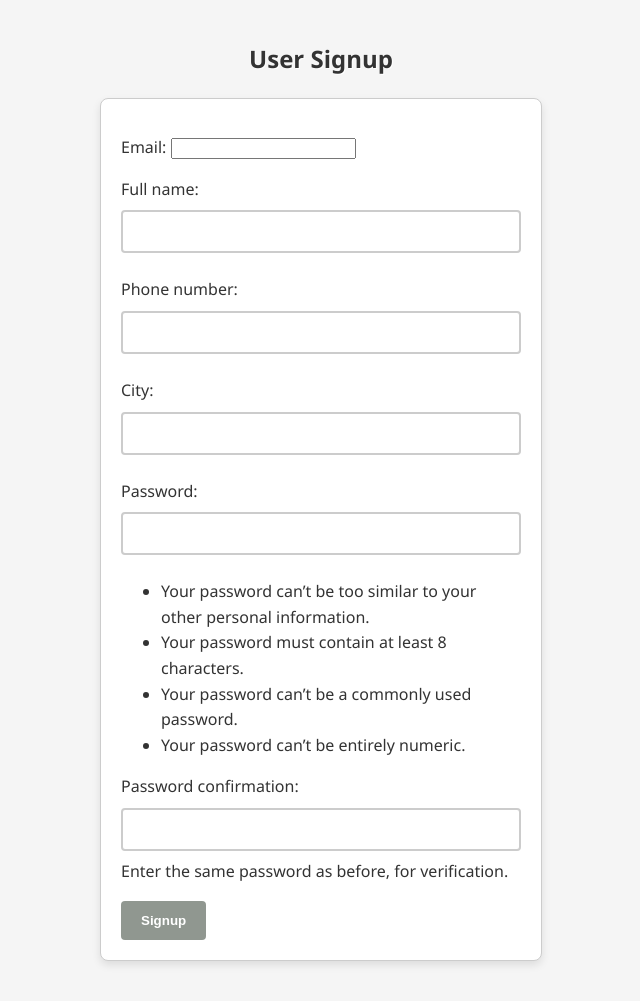
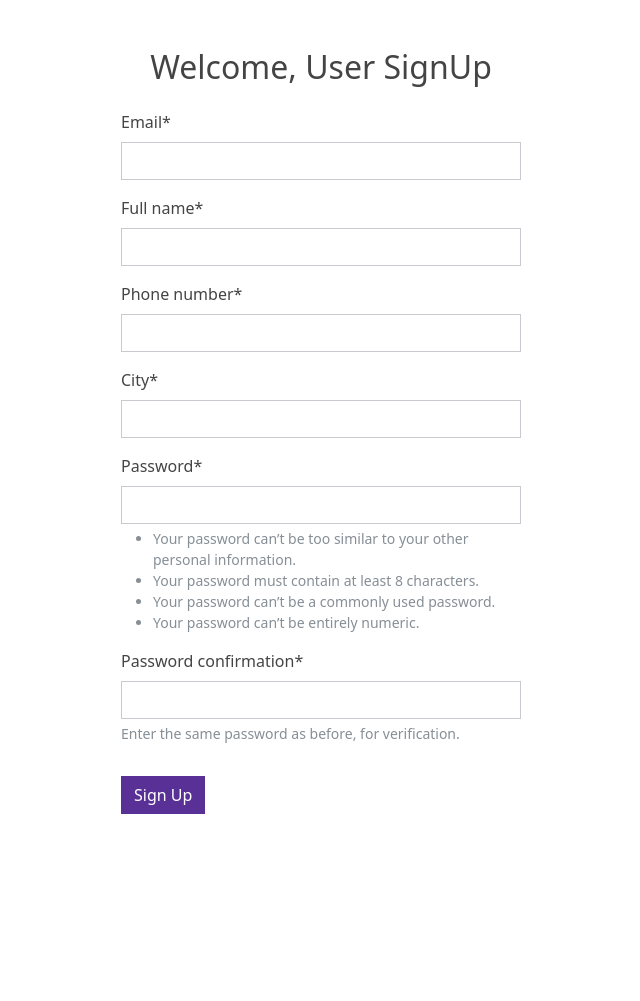
Before and after one commit to gcivil-nyu-org/INET-Wednesday-Spring2024-Team-2, a Django app: page /signup/user_up in a window 1280 px wide. Shown: the whole page, without its empty margins (319-959 px from the left). After the commit the page ends 814 px from the top, so only its background shows below. Run offline with Django 5.2, Linux system fonts and the light colour scheme; some libraries are stand-ins or nearby versions.

Commit message:
modified CSS for all the forms

```diff
--- a/users/forms.py
+++ b/users/forms.py
@@ -3,6 +3,7 @@ from django.contrib.auth.forms import UserCreationForm
 from django.contrib.auth import get_user_model
 from .models import CustomUser
 from django.contrib.auth.forms import AuthenticationForm
+from django.core.exceptions import ValidationError
 
 User = get_user_model()
 
@@ -23,6 +24,11 @@ class UserSignUpForm(UserCreationForm):
             "password1",
             "password2",
         )
+    def clean_email(self):
+        email = self.cleaned_data['email']
+        if not email.endswith('@nyu.edu'):
+            raise ValidationError("Oops!! Only NYU email addresses are supported.")
+        return email
 
 
 class LandlordSignupForm(UserCreationForm):
--- a/users/templates/home.html
+++ b/users/templates/home.html
@@ -70,7 +70,7 @@
         <a href="{% url 'user_login' %}">Login as User</a>
     </div>
     <div class="login-section">
-        <p>Are you a landlord? Post your listings, reach potential tenants</p>
+        <p>Are you a landlord? Post your listings and reach potential tenants!</p>
         <a href="{% url 'landlord_login' %}">Login as Landlord</a>
     </div>
 </div>
--- a/users/templates/login/landlord_login.html
+++ b/users/templates/login/landlord_login.html
@@ -31,7 +31,6 @@
             {{ form|crispy }}
             <input type="submit" class="btn btn-primary btn-block mt-3" value="Log In"/>
         </form>
-        <a href="{% url 'landlord_signup' %}" class="btn btn-secondary form-button">Signup as Landlord</a>
     </div>
     <div class="text-center mt-2">
         <span class = "text-primary">New Landlord? </span>
--- a/users/templates/login/user_login.html
+++ b/users/templates/login/user_login.html
@@ -25,7 +25,7 @@
 </head>
 <body>
 <div class="container mt-5">
-    <h2 class="text-center">Hello, User Login</h2>
+    <h2 class="text-center">User Login</h2>
     <div class="custom-form">
         <form action="" method="post" class="mt-4">
             {% csrf_token %}
--- a/users/templates/users/signup/signup.html
+++ b/users/templates/users/signup/signup.html
@@ -1,3 +1,4 @@
+{% load crispy_forms_tags %}
 <!DOCTYPE html>
 <html lang="en">
 <head>
@@ -5,19 +6,33 @@
     <meta name="viewport" content="width=device-width, initial-scale=1.0">
     <title>User Sign Up</title>
     {% load static %}
-    <link rel="stylesheet" href="{% static 'users/common_style.css' %}">
+    <link rel="stylesheet" href="https://bootswatch.com/5/pulse/bootstrap.min.css">
+    <!-- <link rel="stylesheet" href="{% static 'users/common_style.css' %}"> -->
+    <style>
+        /* Additional custom styling */
+        .custom-form {
+            max-width: 400px; /* Adjust the max-width as needed */
+            margin: auto; /* Center the form */
+        }
+        .form-button {
+            width: 100%;
+            padding: 10px; /* Adjust padding to match the login button */
+            margin-top: 10px; /* Space between buttons */
+            display: block; /* Ensure it's displayed as block */
+            text-align: center; /* Center the text for consistency */
+        }
+    </style>
 </head>
 <body>
-    <h2>User Signup</h2>
-    {% if messages %}
-        {% for message in messages %}
-            <p style="color: red">{{ message }}</p>
-        {% endfor %}
-    {% endif %}
-    <form action="" method="post">
-        {% csrf_token %}
-        {{ form.as_p }}
-        <input type="submit" value="Signup">
-    </form>
+<div class="container mt-5">
+    <h2 class="text-center">Welcome, User SignUp</h2>
+    <div class="custom-form">
+        <form action="" method="post" class="mt-4">
+            {% csrf_token %}
+            {{ form|crispy }}
+            <input type="submit" class="btn btn-primary btn-block mt-3" value="Sign Up"/>
+        </form>
+    </div>
+</div>
 </body>
 </html>
```
Also changed, not shown: users/templates/signup/landlord_signup.html (+28 -9 lines).
